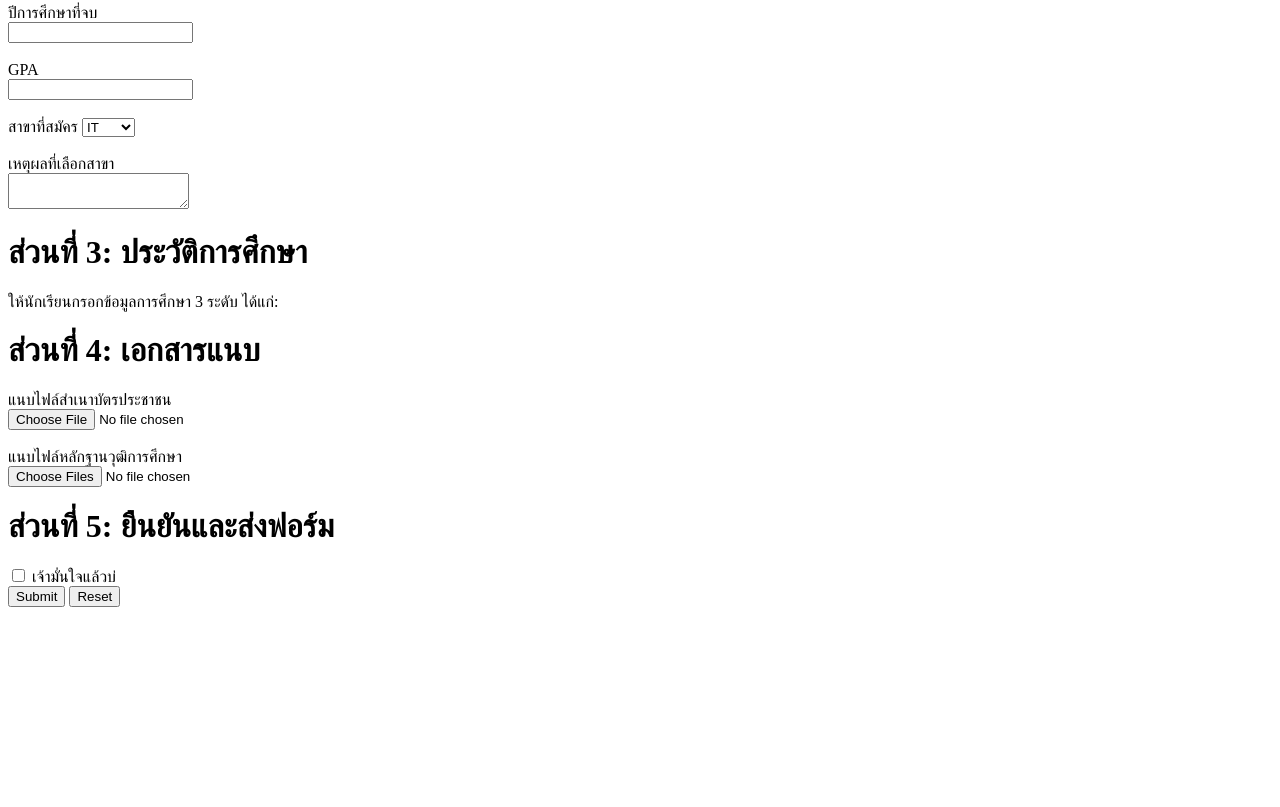
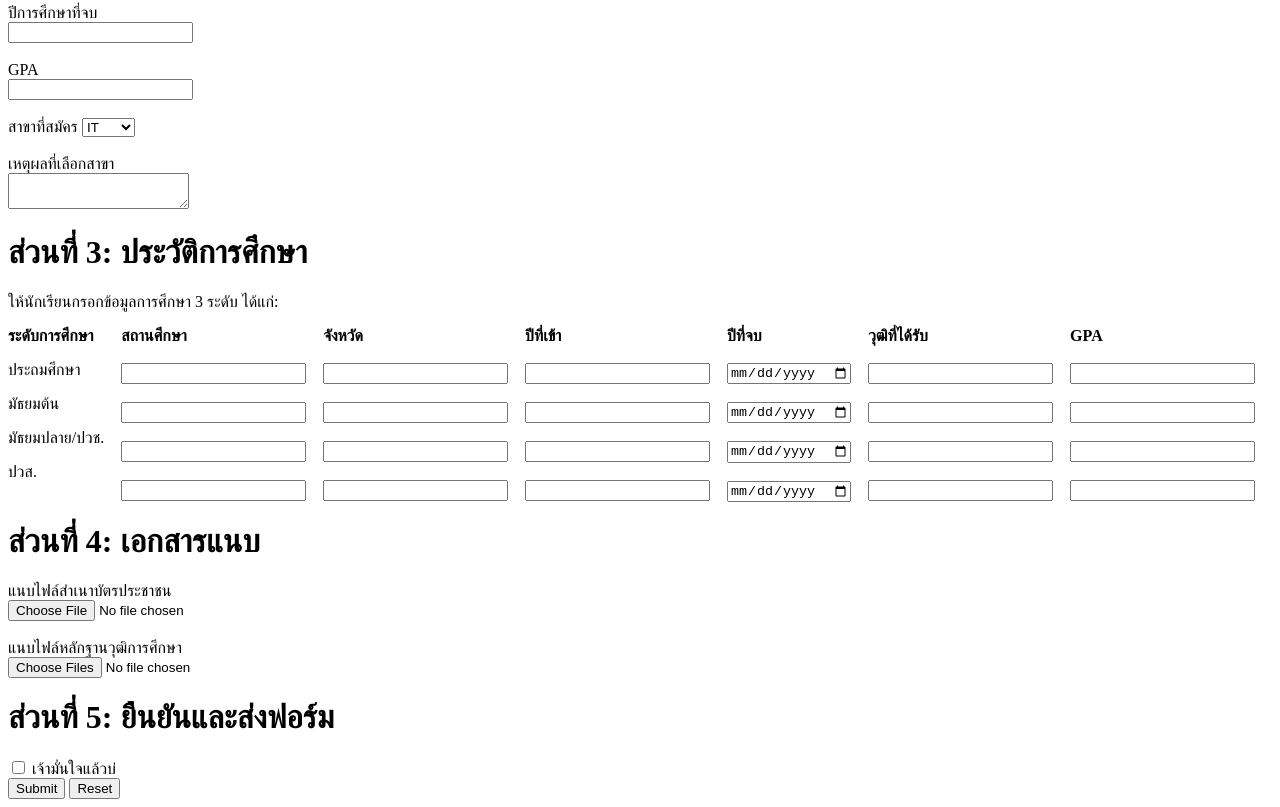
Before and after one commit to Sukita42/intro-inet, a plain HTML site: page cw5/form.html in a window 1280 px wide. Shown: the part 1216-2023 px from the top of the page. Before the commit the page ends 1831 px from the top, so only its background shows below. Drawn offline with Linux system fonts and the light colour scheme.

Commit message:
Add files via upload

```diff
--- a/cw5/form.html
+++ b/cw5/form.html
@@ -107,9 +107,51 @@
 
     <h1>ส่วนที่ 3: ประวัติการศึกษา</h1>
     <p>ให้นักเรียนกรอกข้อมูลการศึกษา 3 ระดับ ได้แก่:</p>
-    <form action="">
+    <div class="grid-container" style="display: grid; grid-template-columns: auto auto auto auto auto auto auto;">
+        <div class="grid-item"><b>ระดับการศึกษา</b>
+            <p>ประถมศึกษา</p>
+            <p>มัธยมต้น</p>
+            <p>มัธยมปลาย/ปวช.</p>
+            <p>ปวส.</p>
+        </div>
+        <div class="grid-item"><b>สถานศึกษา</b><br><br>
+            <input type="text" name="" id=""><br><br>
+            <input type="text" name="" id=""><br><br>
+            <input type="text" name="" id=""><br><br>
+            <input type="text" name="" id="">
+        </div>
+        <div class="grid-item"><b>จังหวัด</b><br><br>
+            <input type="text" name="" id=""><br><br>
+            <input type="text" name="" id=""><br><br>
+            <input type="text" name="" id=""><br><br>
+            <input type="text" name="" id="">
+        </div>
+        <div class="grid-item"><b>ปีที่เข้า</b><br><br>
+            <input type="text" name="" id=""><br><br>
+            <input type="text" name="" id=""><br><br>
+            <input type="text" name="" id=""><br><br>
+            <input type="text" name="" id="">
+        </div>
+        <div class="grid-item"><b>ปีที่จบ</b><br><br>
+            <input type="date" name="" id=""><br><br>
+            <input type="date" name="" id=""><br><br>
+            <input type="date" name="" id=""><br><br>
+            <input type="date" name="" id="">
+        </div>
+        <div class="grid-item"><b>วุฒิที่ได้รับ</b><br><br>
+            <input type="text" name="" id=""><br><br>
+            <input type="text" name="" id=""><br><br>
+            <input type="text" name="" id=""><br><br>
+            <input type="text" name="" id="">
+        </div>
+        <div class="grid-item"><b>GPA</b><br><br>
+            <input type="text" name="" id=""><br><br>
+            <input type="text" name="" id=""><br><br>
+            <input type="text" name="" id=""><br><br>
+            <input type="text" name="" id="">
+        </div>
 
-    </form>
+    </div>
 
     <h1>ส่วนที่ 4: เอกสารแนบ</h1>
     <form action="" method="post" enctype="multipart/form-data">
```
